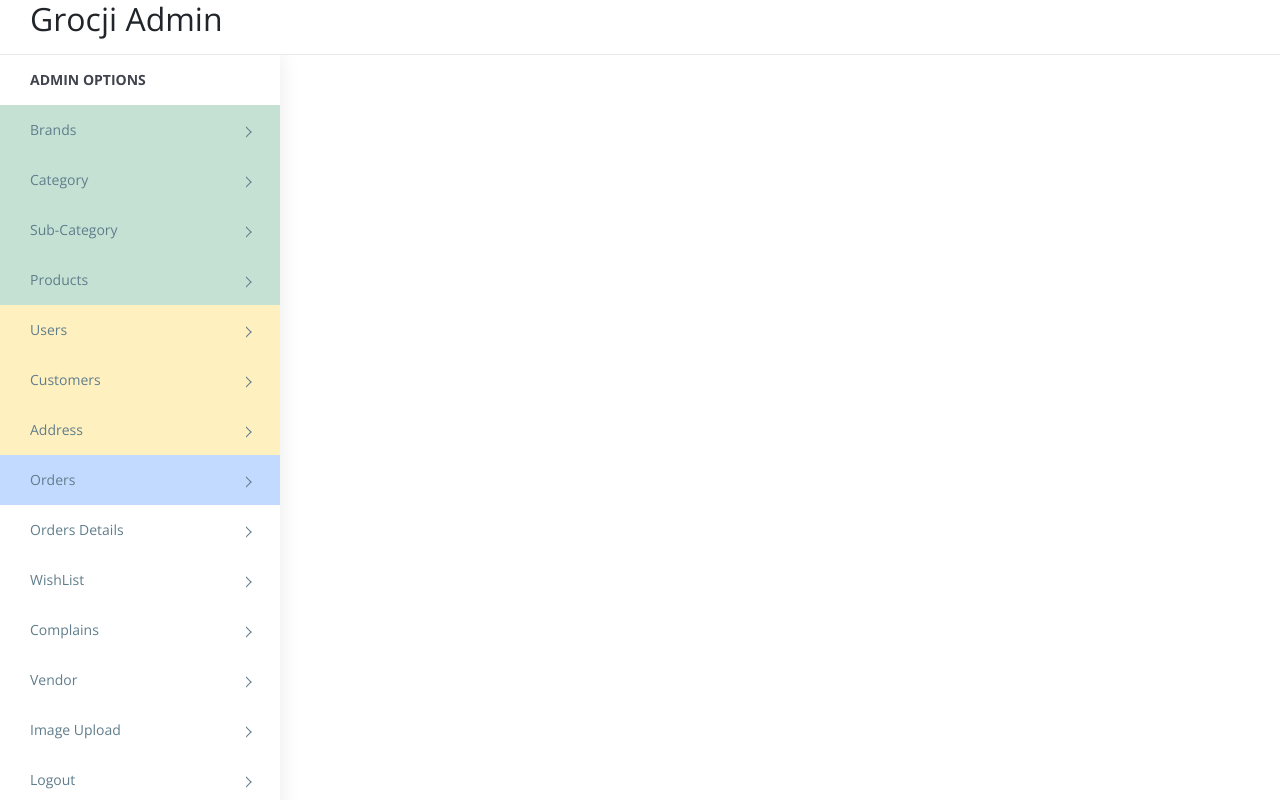
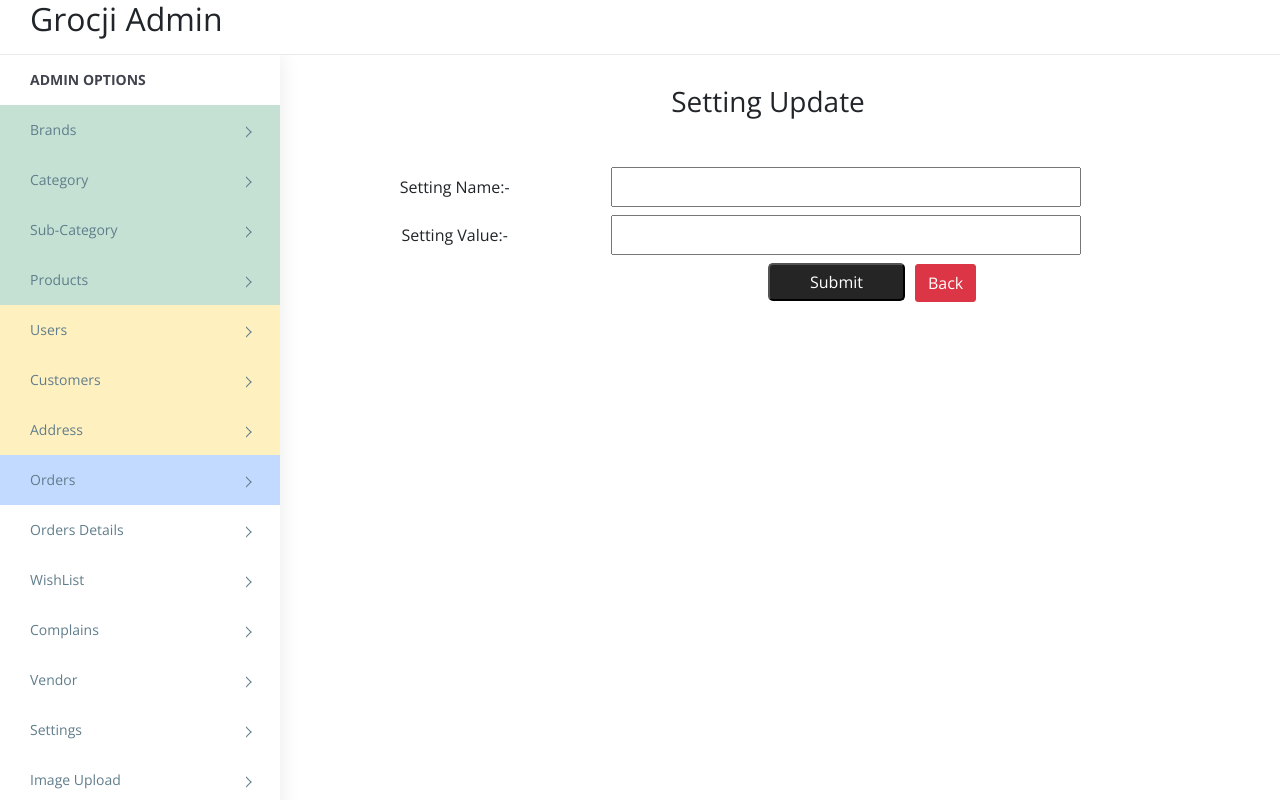
Before and after one commit to hsahu4012/admin, a React (Create React App) app: page /settingUpdate/1 in a window 1280 px wide. Built offline with nearby package versions, Linux system fonts and the light colour scheme; no server answers; sample sign-in values are in the browser's storage.

Commit message:
create seeting crud

```diff
--- a/src/App.tsx
+++ b/src/App.tsx
@@ -81,6 +81,10 @@ import OrderDetailUpdate from "./components/order details/OrderDetailUpdate";
 import VendorList from "./components/admin/VendorList";
 import VendorAdd from "./components/admin/VendorAdd";
 import VendorUpdate from "./components/admin/VendorUpdate";
+
+import Settingslist from "./components/settings/Settingslist";
+import SettingCreate from "./components/settings/SettingCreate";
+import SettingUpdate from "./components/settings/SettingUpdate";
 
 import ImageList from "./components/imageup/ImageList";
 import ProtectedRoutes from "./ProtectedRoutes";
@@ -471,6 +475,25 @@ function App() {
                     />
 
                     <Route
+                      path="/settingslist"
+                      element={
+                        <ProtectedRoutes props={{ Component: Settingslist }} />
+                      }
+                    />
+                     <Route
+                      path="/settingCreate"
+                      element={
+                        <ProtectedRoutes props={{ Component: SettingCreate  }} />
+                      }
+                    />
+                    <Route
+                      path="/settingUpdate/:id"
+                      element={
+                        <ProtectedRoutes props={{ Component: SettingUpdate }} />
+                      }
+                    />
+
+                    <Route
                       path="/imageList"
                       element={
                         <ProtectedRoutes props={{ Component: ImageList }} />
--- /dev/null
+++ b/src/components/settings/SettingCreate.js
@@ -0,0 +1,62 @@
+import { Formik, Field, Form } from "formik";
+import { Link, useNavigate } from "react-router-dom";
+import axios from "axios";
+
+const SettingCreate = () => {
+
+  const navigate = useNavigate();
+  const formValues = {
+    // setting_id: "",
+    setting_name: "",
+    setting_value: "",
+
+  };
+
+  const submitOrder = async (values) => {
+    try {
+      const confirmed = window.confirm(
+        "Are you sure you want to Add New setting???"
+      );
+      if (confirmed) {
+        await axios.post(
+          `${process.env.REACT_APP_API_URL}settings/addsetting`,
+          values
+        );
+        navigate("/settingslist");
+      }
+    } catch (error) {
+      console.log(error);
+    }
+  };
+  return (
+    <>
+    <h3 className="text-center mb-5">Setting Create</h3>
+    <Formik
+      enableReinitialize={true}
+      initialValues={formValues}
+      onSubmit={(values) => submitOrder(values)}
+    >
+      <Form>
+
+        <div className="row mb-2">
+          <label className="col-4 my-2 text-center">Setting Name:-</label>
+          <Field name="setting_name" type="text" className="col-6" />
+        </div>
+        <div className="row mb-2">
+          <label className="col-4 my-2 text-center">Setting Value:-</label>
+          <Field name="setting_value" type="text" className="col-6" />
+        </div>
+
+        <div className="hey">
+          <button type="submit">Submit</button>
+          <Link to="/settingslist" className="btn btn-danger back">
+            Back
+          </Link>
+        </div>
+      </Form>
+    </Formik>
+  </>
+  );
+};
+
+export default SettingCreate
--- /dev/null
+++ b/src/components/settings/SettingUpdate.js
@@ -0,0 +1,100 @@
+
+import React, { useState, useEffect } from "react";
+import { Formik, Field, Form } from "formik";
+import { Link, useNavigate, useParams } from "react-router-dom";
+import axios from "axios";
+
+const SettingUpdate = () => {
+  const { id } = useParams();
+  const navigate = useNavigate();
+  const [formValues, setFormValues] = useState({
+    // setting_id: "",
+    setting_name: "",
+    setting_value: "",
+
+  });
+
+  useEffect(() => {
+    axios
+      .get(`${process.env.REACT_APP_API_URL}settings/settingbyid/${id}`)
+      .then((res) => {
+        console.log(res);
+
+        let obj = {
+          // setting_id: res.data[0].setting_id,
+          setting_name: res.data[0].setting_name,
+          setting_value: res.data[0].setting_value,
+
+        };
+        setFormValues(obj);
+        console.log(res.data[0]);
+
+      })
+      .catch((err) => console.log(err));
+  }, [id]);
+
+
+  const settingUpdate = async (values) => {
+    try {
+      // Check if form values are unchanged
+      const isUnchanged = Object.keys(formValues).every(
+        (key) => formValues[key] === values[key]
+      );
+
+      if (isUnchanged) {
+        alert("No changes were made. Nothing to update.");
+        return;
+      }
+      //after form values update
+      const confirmed = window.confirm(
+        "Are you sure you want to Update this setting?"
+      );
+      if (confirmed === true) {
+        await axios.put(
+          `${process.env.REACT_APP_API_URL}settings/updatesetting/${id}`,
+          values
+        );
+        navigate("/settingslist");
+      }
+    } catch (err) {
+      console.log(err);
+    }
+  };
+
+  useEffect(() => {
+    console.log("formValues", formValues);
+  }, [formValues]);
+
+  return (
+    <>
+      <h3 className="text-center mb-5">Setting Update</h3>
+      <Formik
+        enableReinitialize={true}
+        initialValues={formValues}
+        onSubmit={(values) => settingUpdate(values)}
+      >
+        <Form>
+
+          <div className="row mb-2">
+            <label className="col-4 my-2 text-center">Setting Name:-</label>
+            <Field name="setting_name" type="text" className="col-6" />
+          </div>
+          <div className="row mb-2">
+            <label className="col-4 my-2 text-center">Setting Value:-</label>
+            <Field name="setting_value" type="text" className="col-6" />
+          </div>
+
+          <div className="hey">
+            <button type="submit">Submit</button>
+            <Link to="/settingslist" className="btn btn-danger back">
+              Back
+            </Link>
+          </div>
+        </Form>
+      </Formik>
+    </>
+  );
+
+};
+
+export default SettingUpdate;
--- /dev/null
+++ b/src/components/settings/Settingslist.js
@@ -0,0 +1,94 @@
+import React, { useEffect, useState } from "react";
+import { Link } from "react-router-dom";
+import axios from "axios";
+
+const Settingslist = () => {
+  const [setting, setSetting] = useState([]);
+
+  useEffect(() => {
+    const fetchData = async () => {
+      const response = await axios.get(
+        `${process.env.REACT_APP_API_URL}settings/allsettings`
+      );
+      setSetting(response.data);
+    };
+    fetchData();
+  }, []);
+
+  const handleDelete = async (id) => {
+    console.log(id, "hii");
+    try {
+      const confirmed = window.confirm(
+        "Are you sure you want to delete this setting?"
+      );
+      if (confirmed) {
+        await axios.delete(
+          `${process.env.REACT_APP_API_URL}settings/removesetting/${id}`
+        );
+
+        window.location.reload();
+      }
+    } catch (err) {
+      console.log(err);
+    }
+  };
+
+  return (
+    <div className="container">
+      <h2 className="w-100 d-flex justify-content-center p-3"> Settings List</h2>
+      <div className="row">
+        <div className="col-md-12">
+          <p>
+            <Link to="/settingCreate" className="btn btn-warning">
+              Add Setting
+            </Link>
+          </p>
+          <table className="table table-striped table-white">
+            <thead>
+              <tr>
+                <th>SrNo</th>
+                <th>Setting Id</th>
+                <th>Setting Name</th>
+                <th>Setting Value</th>
+                {/* <th>IsActive</th> */}
+                <th>Action</th>
+
+              </tr>
+            </thead>
+            <tbody>
+              {setting.map((item, i) => {
+                return (
+                  <tr key={i}>
+                    <td>{i+1}</td>
+                    <td>{item.setting_id}</td>
+                    <td>{item.setting_name}</td>
+                    <td>{item.setting_value}</td>
+
+                    {/* <td>{item.isactive}</td> */}
+
+                    <td className="now">
+                      <Link
+                        to={`/settingUpdate/${item.setting_id}`}
+                        className="btn btn-primary "
+                      >
+                        Edit
+                      </Link>
+                      <button
+                        onClick={() => handleDelete(item.setting_id)}
+                        className="btn btn-danger"
+                      >
+                        Delete
+                      </button>
+                    </td>
+                  </tr>
+                );
+              })}
+            </tbody>
+          </table>
+        </div>
+      </div>
+    </div>
+  );
+};
+
+export default Settingslist;
--- a/src/components/shared/LeftPanel.js
+++ b/src/components/shared/LeftPanel.js
@@ -78,6 +78,10 @@ const LeftPanel = () => {
                     </li>
 
                     <li className="menu-item-has-children dropdown">
+                      <Link to="/settingslist">Settings</Link>
+                    </li>
+
+                    <li className="menu-item-has-children dropdown">
                       <Link to="/imageList">Image Upload</Link>
                     </li>
 
```
